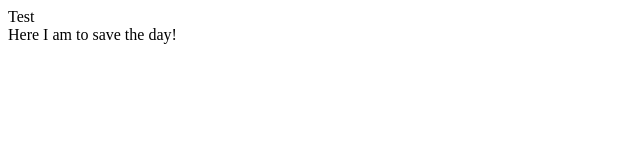
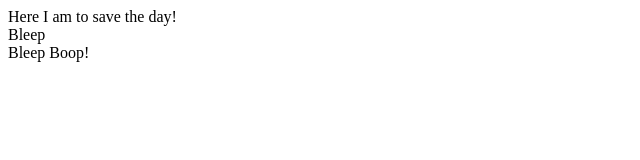
Before and after one commit to CarsonBills/angular, a plain HTML site: page public/index.html at #!/superman in a window 1280 px wide. Shown: the whole page, without its empty margins (0-640 px from the left). Drawn offline with nearby package versions, Linux system fonts and the light colour scheme; some packages are replaced by stand-ins of ours.

Commit message:
directives with scope inheritance

```diff
--- a/public/app.js
+++ b/public/app.js
@@ -117,9 +117,18 @@ angular.module("app", ["ui.router"])
 					$scope.avengers = Avengers;
 				})
 
-				.controller("SupermanCtrl", function SupermanCtrl($scope){
-					$scope.data = "Test"
+				.controller("SupermanCtrl", function SupermanCtrl(){
+					var data = this;
+					data.message = "Bleep";
 				})
+
+
+				.directive("notherDirective", function (){
+					return function (scope, element, attrs) {
+						element.text(scope.super.message + " " + attrs.message);
+					}
+				})
+
 
 				.directive("superman", function (){
 					return {
--- a/public/templates/superman.html
+++ b/public/templates/superman.html
@@ -1,5 +1,9 @@
-<div ng-controller="SupermanCtrl">
-	{{data}}
+<div>
+
+	<superman></superman>
+
+	{{super.message}}
+	<div nother-directive message="Boop!"></div>
+
+
 </div>
-
-<superman></superman>
```
